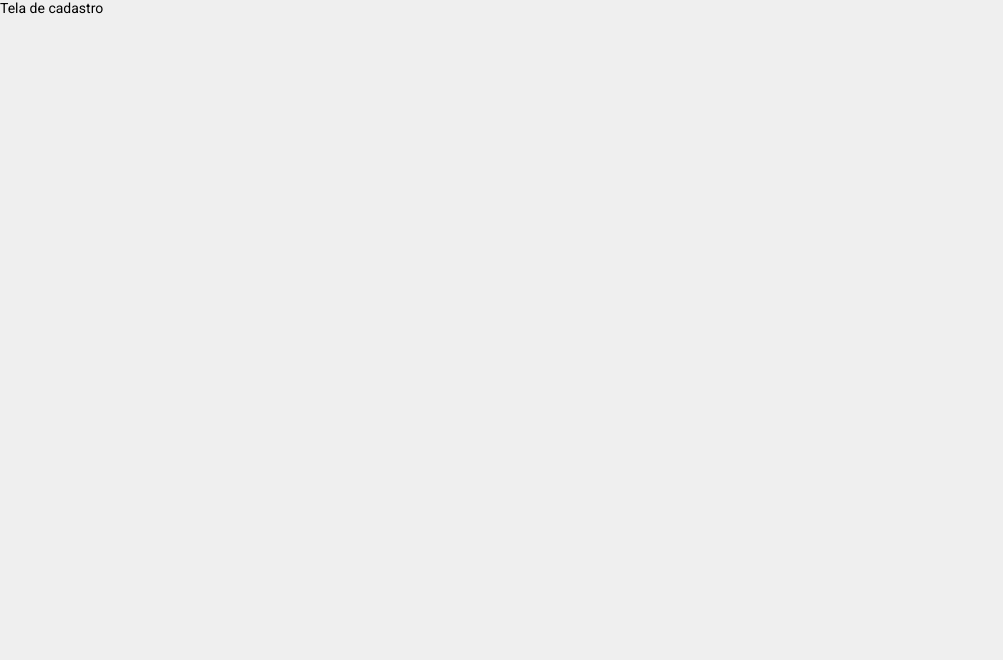
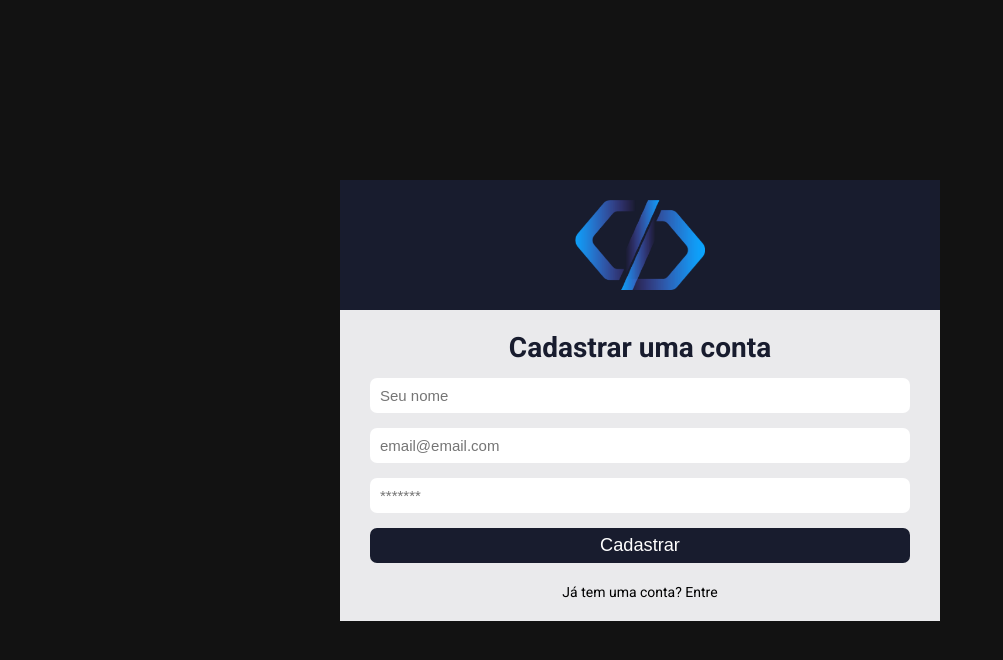
Before and after one commit to Adrianodbs/sistema-de-chamados, a React (Create React App) app: page /register in a window 1280 px wide. Shown: the top 660 px of the page, without its empty margins (0-1003 px from the left). Built offline with nearby package versions, Linux system fonts and the light colour scheme.

Commit message:
página de cadastro

```diff
--- a/src/pages/Signup/index.js
+++ b/src/pages/Signup/index.js
@@ -1,7 +1,50 @@
-import React from 'react'
+import { useState } from 'react'
+import { Link } from 'react-router-dom'
+import logo from '../../assets/logo.png'
 
 function SignUp() {
-  return <div>Tela de cadastro</div>
+  const [nome, setNome] = useState('')
+  const [email, setEmail] = useState('')
+  const [password, setPassword] = useState('')
+
+  function handleSubmit(e) {
+    e.preventDefault()
+    alert('clicou')
+  }
+
+  return (
+    <div className="container-center">
+      <div className="login">
+        <div className="login-area">
+          <img src={logo} alt="Logo do sistema" />
+        </div>
+        <form onSubmit={handleSubmit}>
+          <h1>Cadastrar uma conta</h1>
+          <input
+            type="text"
+            placeholder="Seu nome"
+            value={nome}
+            onChange={e => setNome(e.target.value)}
+          />
+          <input
+            type="text"
+            placeholder="email@email.com"
+            value={email}
+            onChange={e => setEmail(e.target.value)}
+          />
+          <input
+            type="password"
+            placeholder="*******"
+            value={password}
+            onChange={e => setPassword(e.target.value)}
+          />
+          <button type="submit">Cadastrar</button>
+        </form>
+
+        <Link to="/">Já tem uma conta? Entre</Link>
+      </div>
+    </div>
+  )
 }
 
 export default SignUp
```
